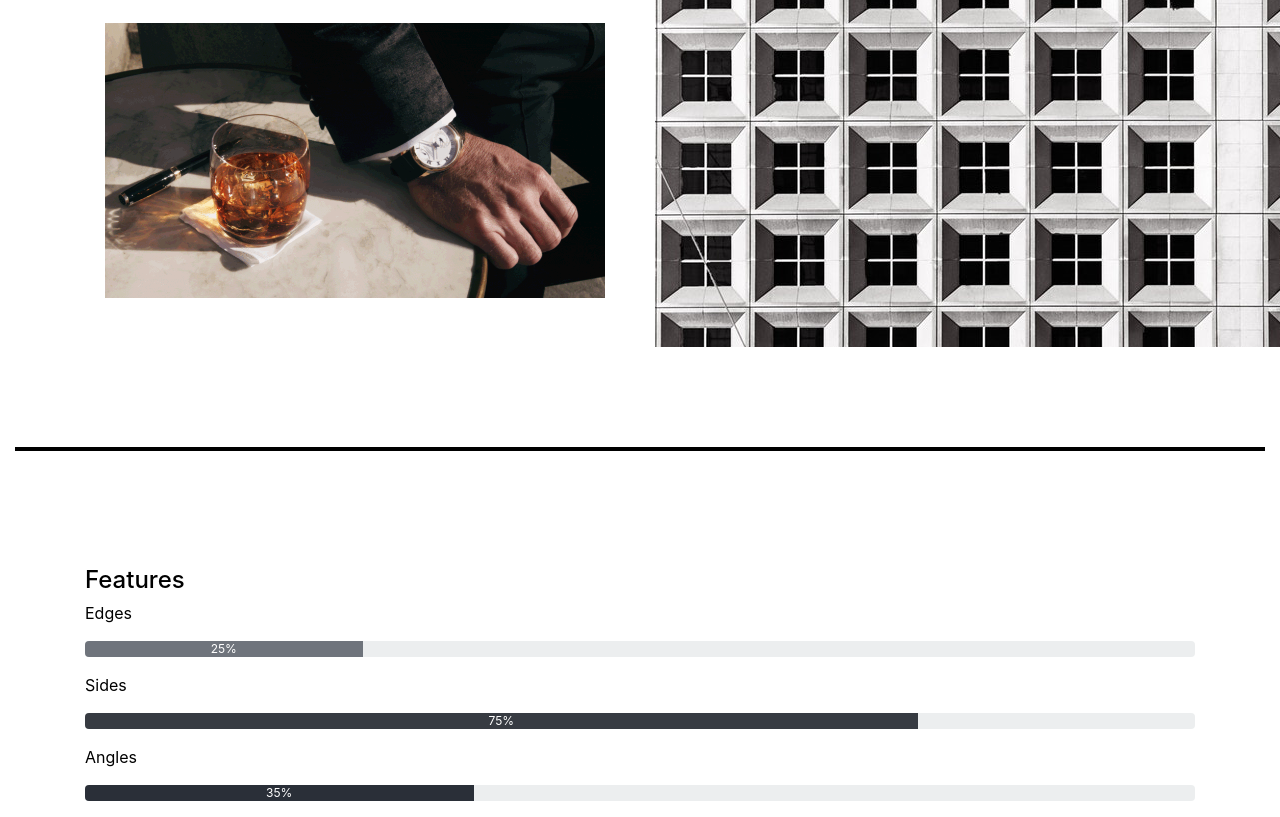
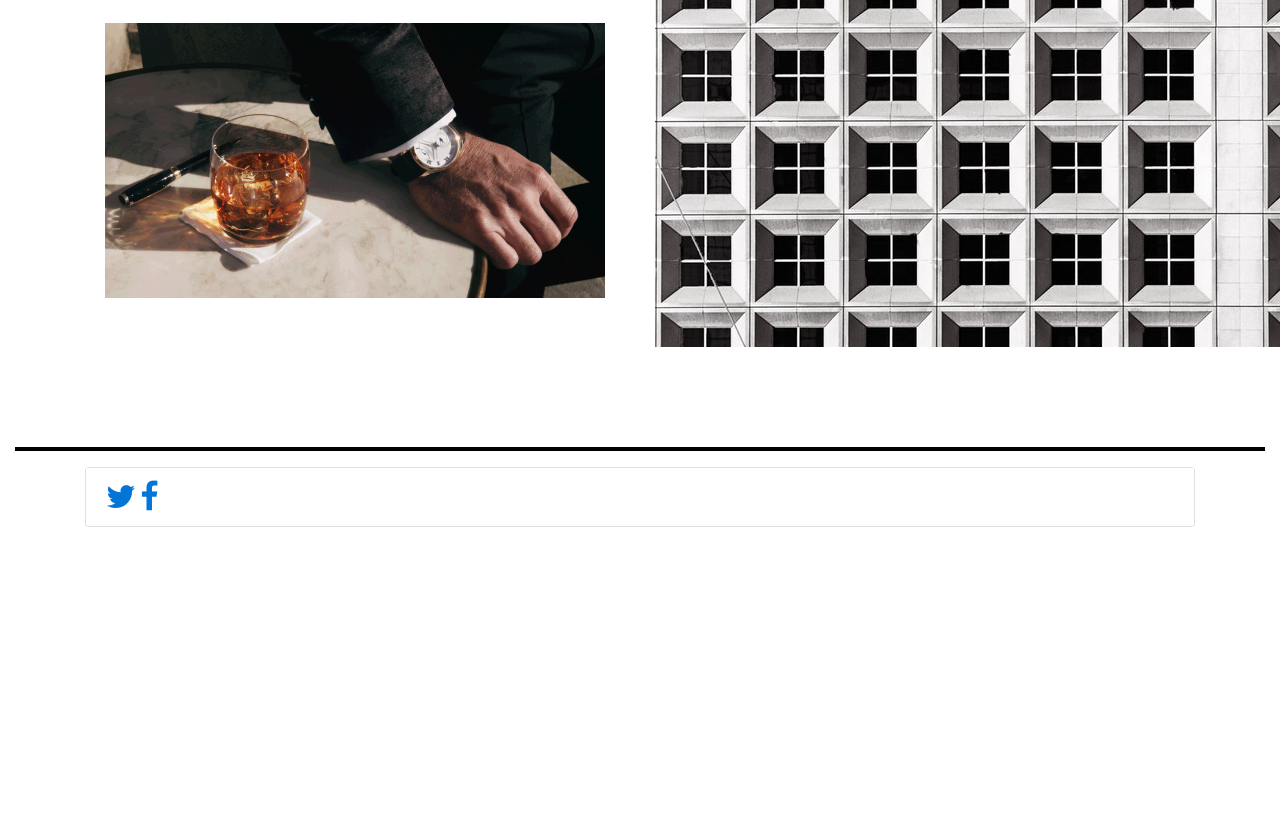
Before and after one commit to squaress/squaress.github.io, a plain HTML site: page index.html in a window 1280 px wide. Shown: the part 1868-2685 px from the top of the page. After the commit the page ends 2395 px from the top, so only its background shows below. Drawn offline with nearby package versions, Linux system fonts and the light colour scheme.

Commit message:
Add files via upload

```diff
--- a/css/style.css
+++ b/css/style.css
@@ -74,3 +74,8 @@ hr{
 .space{
 	margin-top: 100px;
 }
+
+.footer{
+	background-color: white;
+	border-color: white;
+}
--- a/index.html
+++ b/index.html
@@ -64,28 +64,17 @@
  </div>
  <div class="container">
 	<div class="row">
-			<div class="col-md-12 prog-card">
-				<div class="card cardborder prog-card">
-					<h4 class="white">Features</h4>
-	 					<p class="white"> Edges
-	 						<div class="progress">
-	 							<div class="progress-bar first-progress" style="width: 25%" role="progressbar" aria-valuenow="25" area-valuemin="0" aria-valuemax="100">25%
-	 							</div>
-	 						</div>
-	 					</p>
-	 					<p class="white"> Sides
-	 						<div class="progress">
-	 							<div class="progress-bar second-progress" style="width: 75%" role="progressbar" aria-valuenow="75" area-valuemin="0" aria-valuemax="100">75%
-	 							</div>
-	 						</div>
-	 					</p>
-	 					<p class="white"> Angles
-	 						<div class="progress">
-	 							<div class="progress-bar third-progress" style="width: 35%" role="progressbar" aria-valuenow="75" area-valuemin="0" aria-valuemax="100">35%
-	 							</div>
-	 						</div>
-	 					</p>
-	 			</div>
+			<div class="col-md-12">
+				<div class="card">
+					<div class="card-footer footer">
+	 				<a href="https://twitter.com/" target="_blank">
+	 					<i class="fa fa-twitter fa-2x" aria-hidden="true"></i>
+	 				</a>
+	 				<a href="https://www.facebook.com/" target="_blank">
+	 					<i class="fa fa-facebook fa-2x" aria-hidden="true"></i>
+	 				</a>
+	 				</div>
+				</div>
 	 		</div>
 	</div>
 </div>
```
